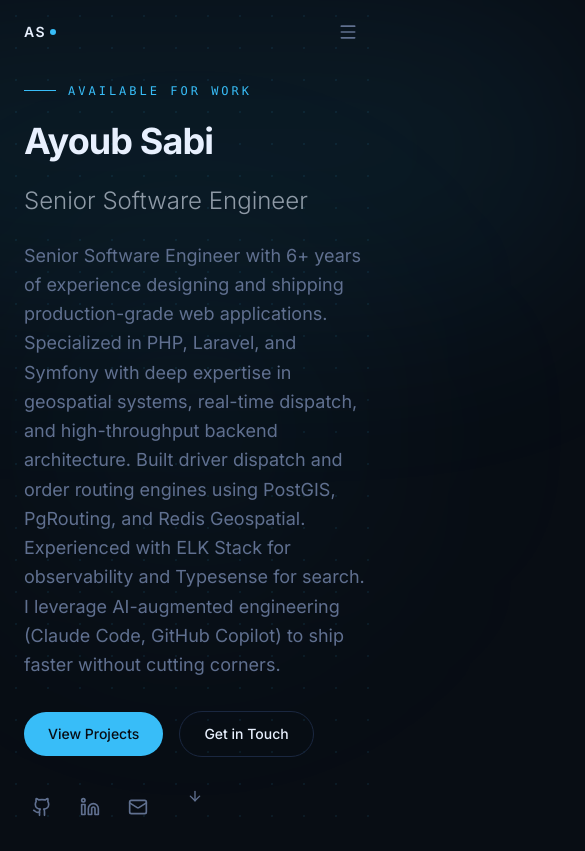
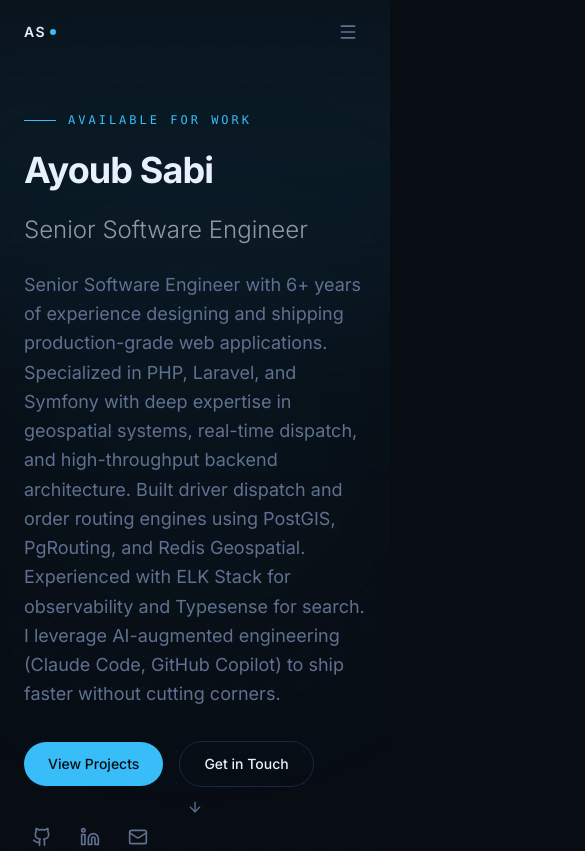
Before and after one commit to ayoubsabi/portfolio, a Next.js app: page / in a window 390 px wide. Shown: the top 851 px of the page, 585 px wide, since content can reach past the window. Built offline with nearby package versions, Linux system fonts and the light colour scheme.

Commit message:
Fix hero extra width

```diff
--- a/app/globals.css
+++ b/app/globals.css
@@ -43,6 +43,7 @@ html {
 body {
   background-color: #080d14;
   color: #e8f0fe;
+  overflow-x: hidden;
 }
 
 .bg-mesh-cold {
--- a/components/sections/Hero.tsx
+++ b/components/sections/Hero.tsx
@@ -20,7 +20,7 @@ const item: Variants = {
 
 export default function Hero() {
   return (
-    <section className="relative min-h-screen flex flex-col justify-center px-6 pt-16">
+    <section className="relative min-h-screen flex flex-col justify-center px-6 pt-28 md:pt-16 overflow-hidden">
       {/* Cold mesh + dot grid background */}
       <div className="absolute inset-0 pointer-events-none bg-mesh-cold bg-dot-grid" />
 
```
